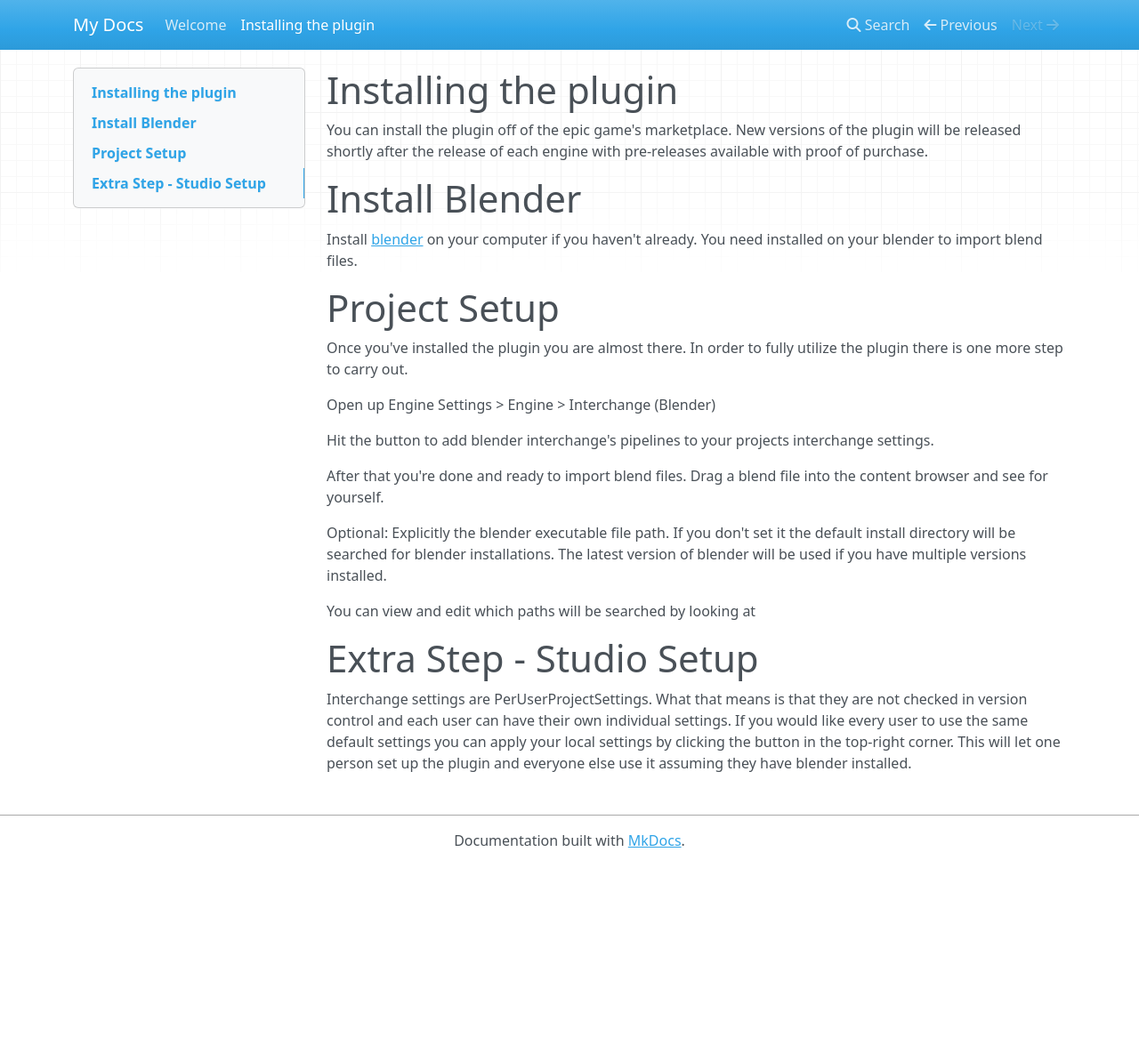
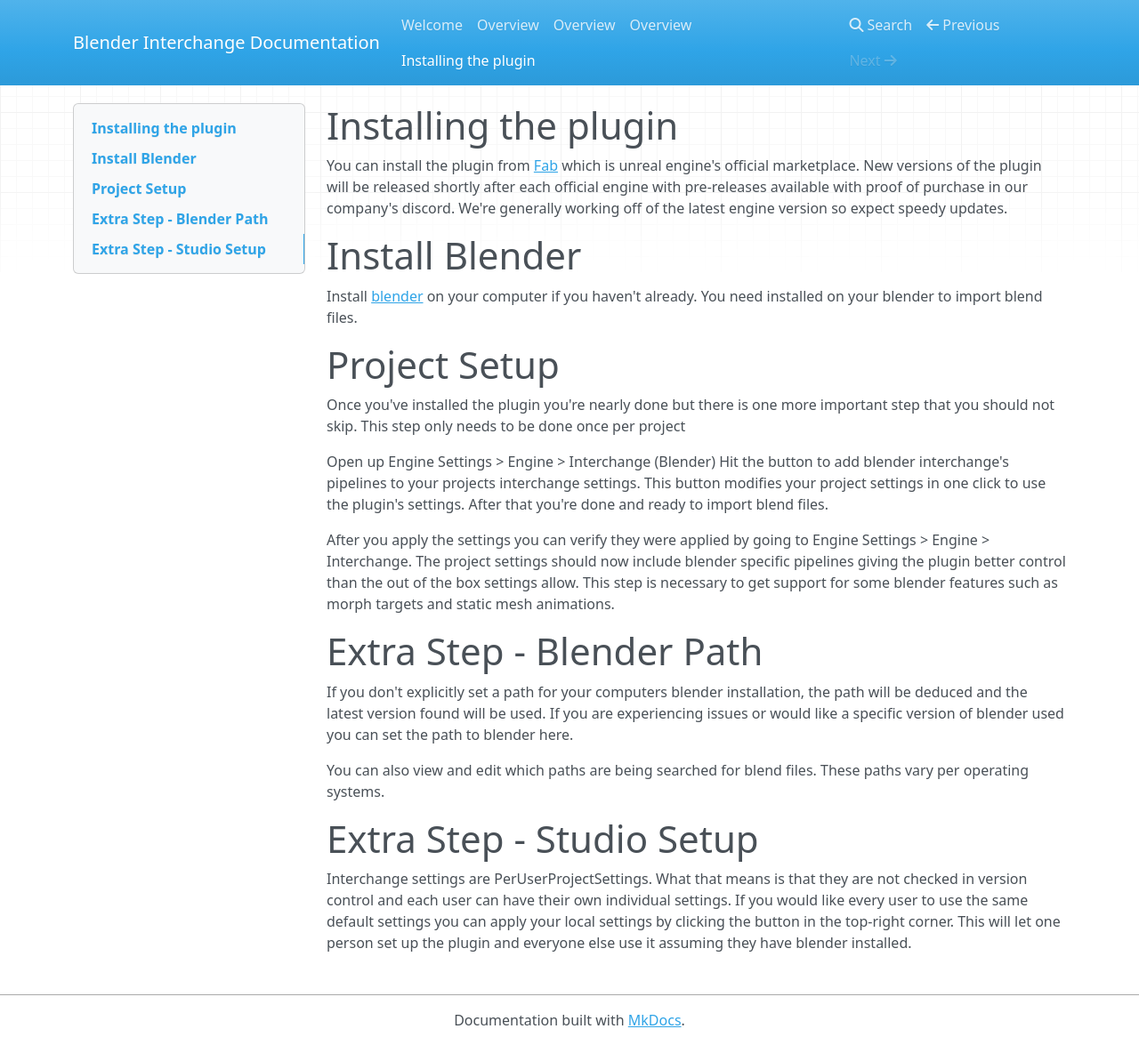
Before and after one commit to Timeless-Tower/blender-interchange-docs, an MkDocs documentation site: the page built from docs/Quickstart.md, in a window 1280 px wide and 1175 px high. Shown: the whole window at 89% size. Built offline with MkDocs 1.6.1, drawn with Linux system fonts in a browser that asks for light colours; nearby versions of some CDN libraries.

Commit message:
wiki update

```diff
--- a/docs/Quickstart.md
+++ b/docs/Quickstart.md
@@ -1,20 +1,23 @@
 # Installing the plugin
-You can install the plugin off of the epic game's marketplace. New versions of the plugin will be released shortly after the release of each engine with pre-releases available with proof of purchase.
-
+You can install the plugin from [Fab](https://www.fab.com/) which is unreal engine's official marketplace. New versions of the plugin will be released shortly after each official engine with pre-releases available with proof of purchase in our company's discord. We're generally working off of the latest engine version so expect speedy updates.
 # Install Blender
 Install [blender](https://www.blender.org/download/) on your computer if you haven't already. You need installed on your blender to import blend files.
 # Project Setup
-Once you've installed the plugin you are almost there. In order to fully utilize the plugin there is one more step to carry out.
+Once you've installed the plugin you're nearly done but there is one more important step that you should not skip. This step only needs to be done once per project
 
 Open up Engine Settings > Engine > Interchange (Blender)
+Hit the button to add blender interchange's pipelines to your projects interchange settings. This button modifies your project settings in one click to use the plugin's settings.
+After that you're done and ready to import blend files.
 
-Hit the button to add blender interchange's pipelines to your projects interchange settings.
 
-After that you're done and ready to import blend files. Drag a blend file into the content browser and see for yourself.
 
-Optional: Explicitly the blender executable file path. If you don't set it the default install directory will be searched for blender installations. The latest version of blender will be used if you have multiple versions installed.
+After you apply the settings you can verify they were applied by going to Engine Settings > Engine > Interchange. The project settings should now include blender specific pipelines giving the plugin better control than the out of the box settings allow. This step is necessary to get support for some blender features such as morph targets and static mesh animations.
 
-You can view and edit which paths will be searched by looking at
+
+# Extra Step - Blender Path
+If you don't explicitly set a path for your computers blender installation, the path will be deduced and the latest version found will be used. If you are experiencing issues or would like a specific version of blender used you can set the path to blender here.
+
+You can also view and edit which paths are being searched for blend files. These paths vary per operating systems.
 
 # Extra Step - Studio Setup
 Interchange settings are PerUserProjectSettings. What that means is that they are not checked in version control and each user can have their own individual settings. If you would like every user to use the same default settings you can apply your local settings by clicking the button in the top-right corner. This will let one person set up the plugin and everyone else use it assuming they have blender installed.
--- a/mkdocs.yml
+++ b/mkdocs.yml
@@ -1 +1 @@
-site_name: My Docs
+site_name: Blender Interchange Documentation
```
Also changed, not shown: docs/Export Fine Control.md (added, +42 -0 lines), docs/Feature Chart.md (added, +18 -0 lines), docs/Importing Animations.md (added, +7 -0 lines), docs/index.md (+3 -3 lines), docs/.obsidian/app.json (added), docs/.obsidian/appearance.json (added), docs/.obsidian/core-plugins.json (added), docs/.obsidian/workspace.json (added), docs/Pictures/Pasted image 20250123180538.png (added), docs/Pictures/Pasted image 20250123181004.png (added), docs/Pictures/Pasted image 20250123181506.png (added), docs/Pictures/UnrealEditor_6Q2pVYfgEd.png (added), docs/Pictures/UnrealEditor_G5XE1uXZvR.png (added), docs/Pictures/UnrealEditor_IMLIXxA0U8.png (added).
